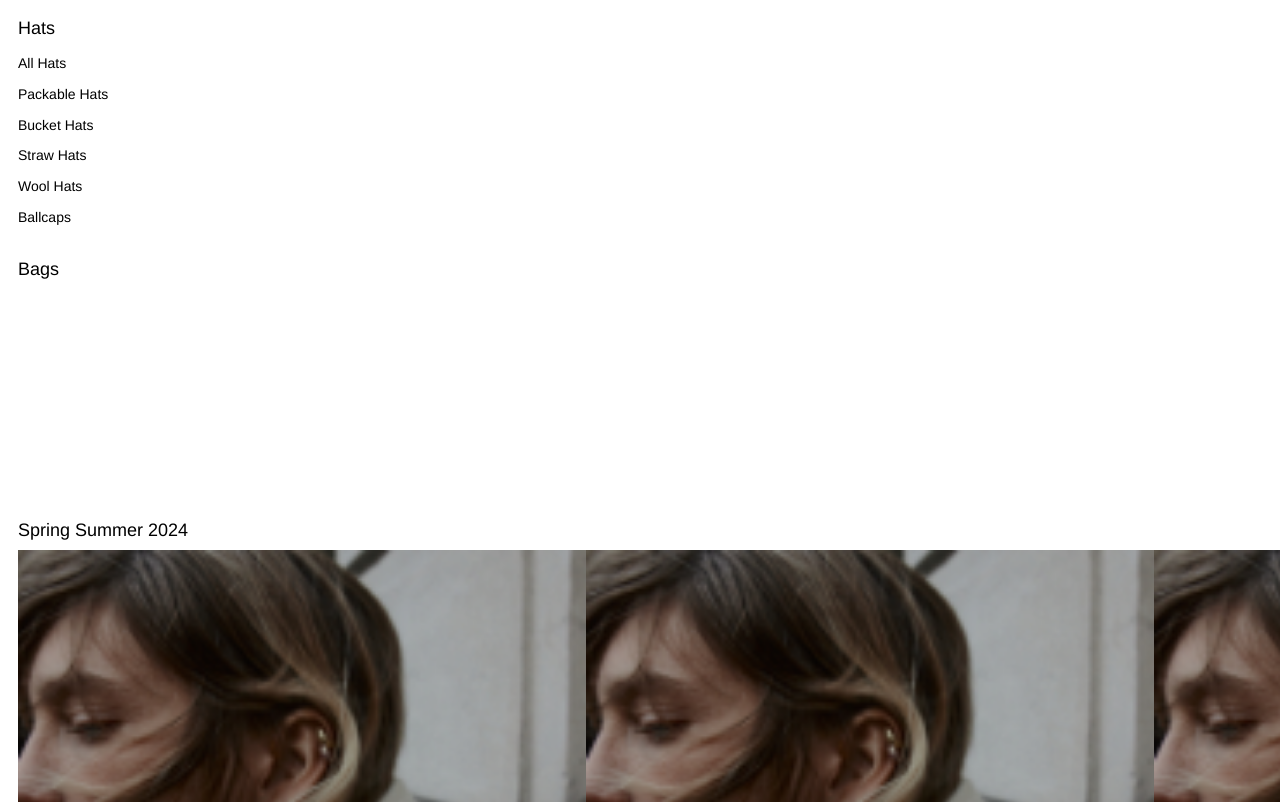
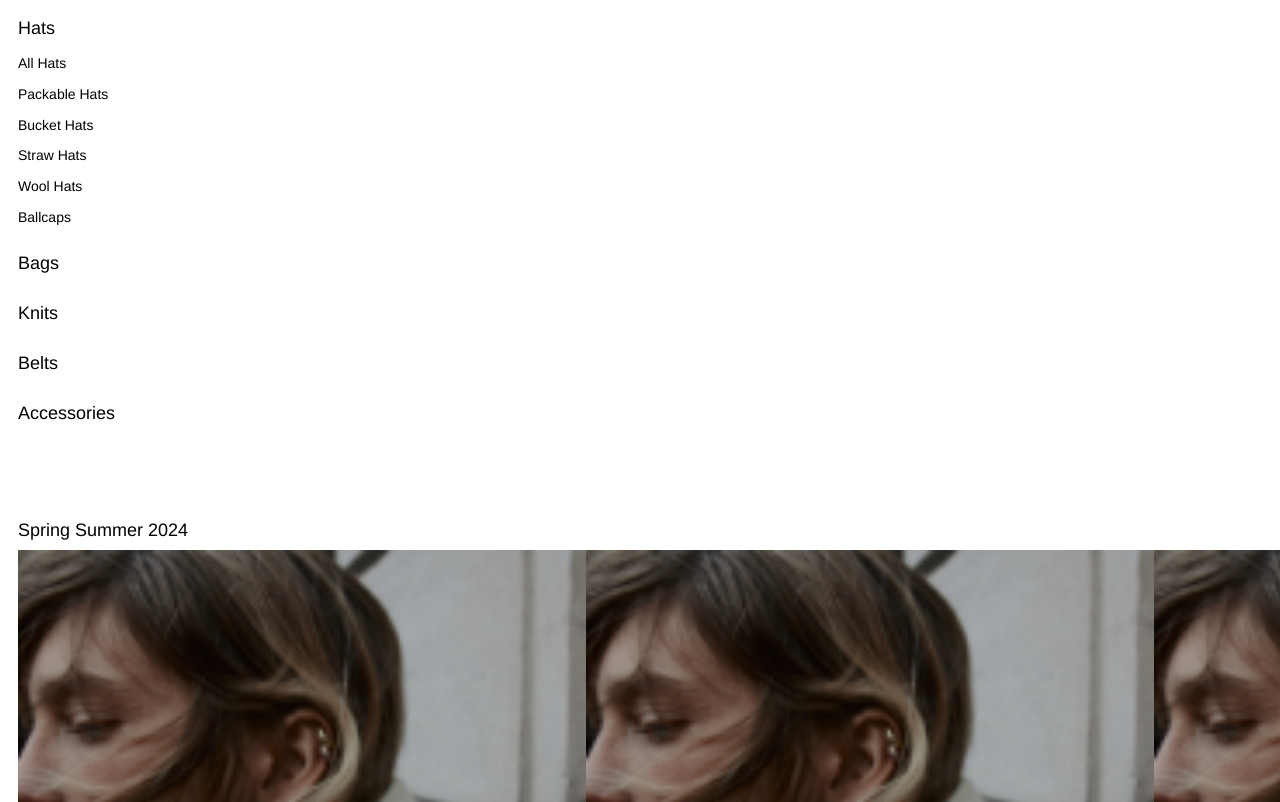
Before and after one commit to HamzaManzoorUIUX/menu-react, a React (Create React App) app: page / in a window 1280 px wide. Shown: the top 802 px of the page. Built offline with nearby package versions, Linux system fonts and the light colour scheme.

Commit message:
bug fixes

```diff
--- a/src/assets/scss/index.scss
+++ b/src/assets/scss/index.scss
@@ -14,7 +14,7 @@ body {
   overflow-y: auto;
 
   &-item {
-    margin-bottom: 26px;
+    margin-bottom: 20px;
     width: 100%;
 
     h3 {
@@ -40,6 +40,11 @@ body {
 
       li {
         padding: 0;
+        text-decoration: none;
+        font-family: "helvetica", "Franklin Gothic Medium", "Arial Narrow", Arial, sans-serif;
+        color: #000;
+        font-size: 14px;
+        line-height: 2.2;
 
         a {
           text-decoration: none;
@@ -48,6 +53,7 @@ body {
           font-size: 14px;
           line-height: 2.2;
         }
+
       }
     }
   }
--- a/src/components/Collable.jsx
+++ b/src/components/Collable.jsx
@@ -52,6 +52,68 @@ const Collable = () => {
             ,
         ]
     },
+    {
+        title: 'Knits',
+        open: false,
+        items: [
+            {
+                title: 'All Knits',
+                link: "/"
+            },
+            {
+                title: "Sweaters",
+                link: "/"
+            },
+            {
+                title: "Beanies + Hoods",
+                link: "/"
+            },
+            {
+                title: "Blankets+Scarves",
+                link: "/"
+            }
+        ]
+    },
+    {
+        title: 'Belts',
+        open: false,
+        items: [
+            {
+                title: 'All Belts',
+                link: "/"
+            },
+            {
+                title: "Classic Belts",
+                link: "/"
+            },
+            {
+                title: "Statement Belts",
+                link: "/"
+            }
+        ]
+    },
+    {
+        title: 'Accessories',
+        open: false,
+        items: [
+            {
+                title: 'All Accessories',
+                link: "/"
+            },
+            {
+                title: "Travel",
+                link: "/"
+            },
+            {
+                title: "Care",
+                link: "/"
+            },
+            {
+                title: "Gifts",
+                link: "/"
+            }
+        ]
+    },
     ])
     const changeOpen = (val) => {
         const data = [...state]
--- a/src/components/CollableItem.jsx
+++ b/src/components/CollableItem.jsx
@@ -9,9 +9,9 @@ const CollableItem = ({ data, changeOpen }) => {
                 {
                     data.items.map((item, index) => (
                         <li key={index}>
-                            <a href={item.link}>
+
                                 {item.title}
-                            </a>
+
                         </li>
                     ))
                 }
```
